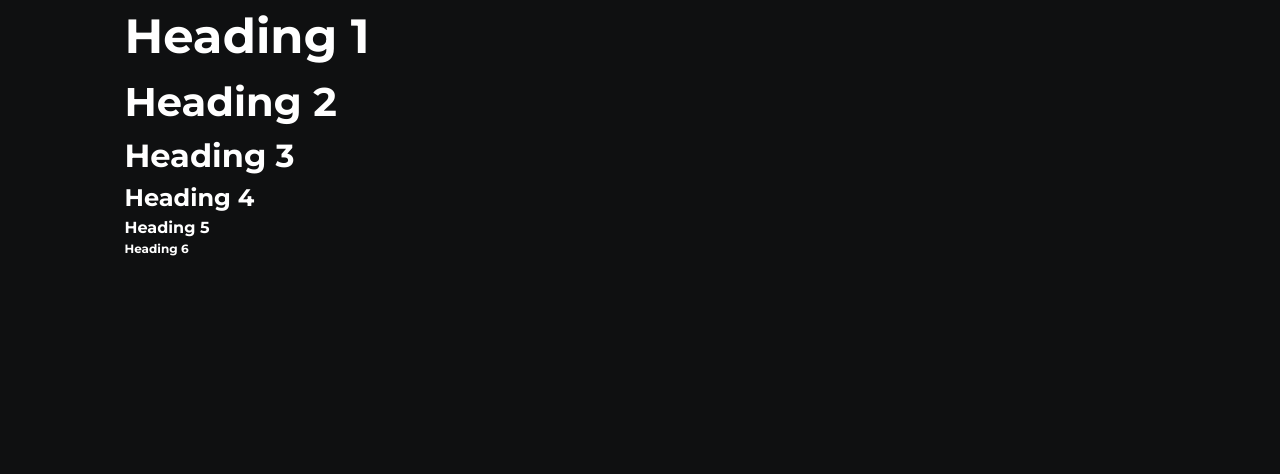
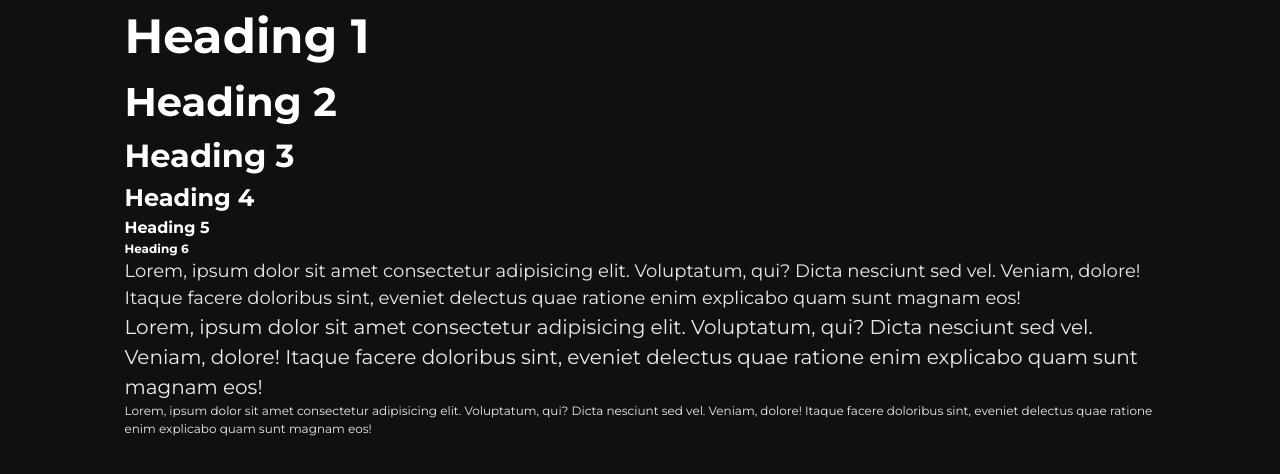
Before and after one commit to userjotacruz/jotacruz, a plain HTML site: page index.html in a window 1280 px wide. Drawn offline with Linux system fonts and the light colour scheme.

Commit message:
styling paragraph

```diff
--- a/css/main.css
+++ b/css/main.css
@@ -1,8 +1,21 @@
 :root{
+  --primary: #FF4D6D;
+  --primary-4: #FF758F;
+  --primary-3: #FFB3C1;
+  --primary-2: #FFCCD5;
+  --primary-1: #FFF0F3;
+  --white: #ffffff;
   --back: #0F1011;
-  --white: #ffffff;
+  --gray-9: #343A40;
+  --gray-8: #495057;
+  --gray-7: #868E96;
+  --gray-6: #ADB5BD;
+  --gray-5: #CED4DA;
+  --gray-4: #DEE2E6;
+  --gray-3: #E9ECEF;
+  --gray-2: #F1F3F5;
+  --gray-1: #F8F9FA;
 }
-
 
 /* Reset */
 *{
@@ -64,6 +77,23 @@ h6{
   font-size: 1.2rem;
 }
 
+p{
+  font-family: 'Montserrat';
+  font-style: normal;
+  font-weight: 400;
+  font-size: 1.8rem;
+  line-height: 1.5;
+  color: var(--gray-3);
+}
+
+p.large{
+  font-size: 2rem;
+}
+
+p.small{
+  font-size: 1.2rem;
+}
+
 .container{
   max-width: calc(1076px - 15px);
   margin: 0 auto;
--- a/index.html
+++ b/index.html
@@ -21,6 +21,23 @@
       <h4>Heading 4</h4>
       <h5>Heading 5</h5>
       <h6>Heading 6</h6>
+      <p>
+        Lorem, ipsum dolor sit amet consectetur adipisicing elit. Voluptatum,
+        qui? Dicta nesciunt sed vel. Veniam, dolore! Itaque facere doloribus
+        sint, eveniet delectus quae ratione enim explicabo quam sunt magnam eos!
+      </p>
+
+      <p class="large">
+        Lorem, ipsum dolor sit amet consectetur adipisicing elit. Voluptatum,
+        qui? Dicta nesciunt sed vel. Veniam, dolore! Itaque facere doloribus
+        sint, eveniet delectus quae ratione enim explicabo quam sunt magnam eos!
+      </p>
+
+      <p class="small">
+        Lorem, ipsum dolor sit amet consectetur adipisicing elit. Voluptatum,
+        qui? Dicta nesciunt sed vel. Veniam, dolore! Itaque facere doloribus
+        sint, eveniet delectus quae ratione enim explicabo quam sunt magnam eos!
+      </p>
     </div>
     <script src="js/main.js"></script>
   </body>
```
